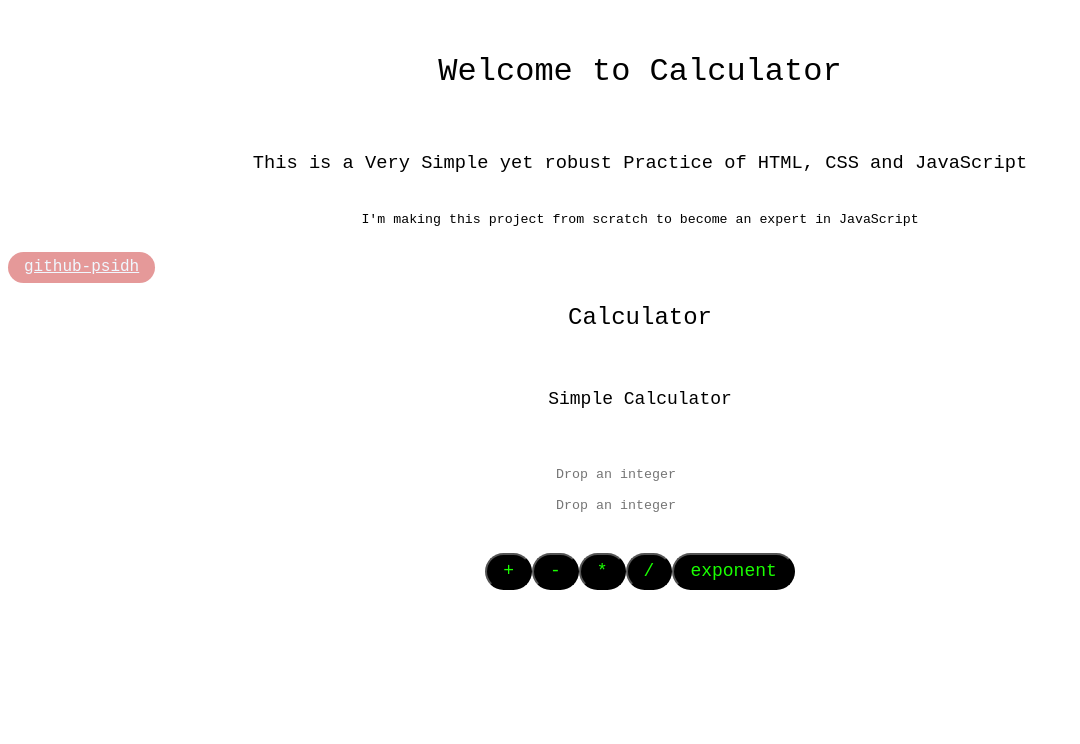
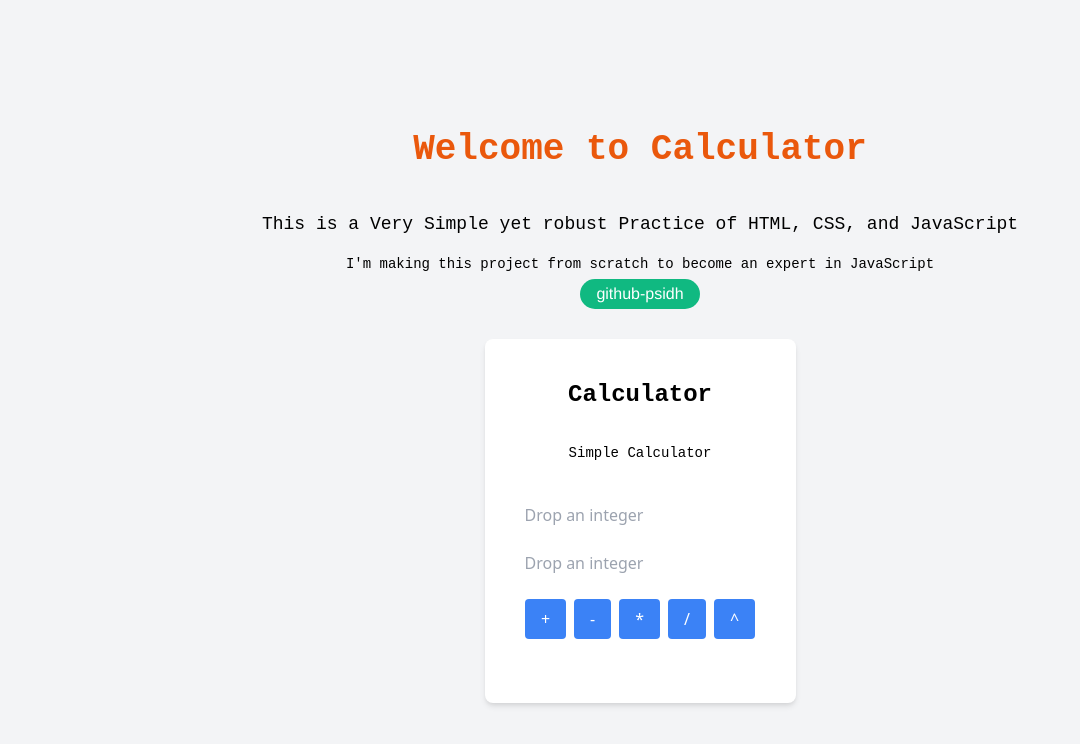
Before and after one commit to psidh/Calculator-Simple, a website: page index.html in a window 1280 px wide. Shown: the whole page, without its empty margins (0-1080 px from the left). Drawn offline with nearby package versions, Linux system fonts and the light colour scheme.

Commit message:
added tailwind framework, and gitignore for nodemodules

```diff
--- a/index.html
+++ b/index.html
@@ -5,39 +5,41 @@
     <meta http-equiv="X-UA-Compatible" content="IE=edge" />
     <meta name="viewport" content="width=device-width, initial-scale=1.0" />
     <title>Calculator</title>
-
-    <link rel="stylesheet" href="./styles.css" />
+    <link href="/dist/output.css" rel="stylesheet">
+    <link rel="stylesheet" href="https://cdn.jsdelivr.net/npm/tailwindcss@2.2.19/dist/tailwind.min.css" />
   </head>
-  <body>
+  <body class="bg-gray-100 h-screen flex flex-col items-center justify-center">
     <!-- HEAD PART -->
-    <div>
-      <h1>Welcome to Calculator</h1>
-      <h3>
-        This is a Very Simple yet robust Practice of HTML, CSS and JavaScript
+    <div class="text-center mb-8">
+      <h1 class="text-4xl font-bold text-orange-600">Welcome to Calculator</h1>
+      <h3 class="text-lg">
+        This is a Very Simple yet robust Practice of HTML, CSS, and JavaScript
       </h3>
-      <h5>
+      <h5 class="text-sm">
         I'm making this project from scratch to become an expert in JavaScript
       </h5>
-      <a href="https://www.github.com/psidh" target="_blank">github-psidh</a>
+      <a href="https://www.github.com/psidh" target="_blank" class="text-white bg-green-500 hover:bg-black rounded-full mt-3">github-psidh</a>
     </div>
 
     <!-- Calculator -->
-    <h2>Calculator</h2>
-    <h6>Simple Calculator</h6>
+    <div class="bg-white p-8 rounded-lg shadow-md">
+      <h2 class="text-2xl font-semibold mb-4">Calculator</h2>
+      <h6 class="text-sm mb-6">Simple Calculator</h6>
 
-    <div class='div1'>
-      <input id="num1" type="number" placeholder="Drop an integer" />
-      <input id="num2" type="number" placeholder="Drop an integer" />
+      <div class="flex flex-col items-center">
+        <input id="num1" type="number" placeholder="Drop an integer" class="p-2 mb-2 border border-gray-300 rounded" />
+        <input id="num2" type="number" placeholder="Drop an integer" class="p-2 mb-4 border border-gray-300 rounded" />
 
-      <div class='div2'>
-      <button id="plus" onclick="calculate('+')">+</button>
-      <button id="sub" onclick="calculate('-')">-</button>
-      <button id="multiply" onclick="calculate('*')">*</button>
-      <button id="division" onclick="calculate('/')">/</button>
-      <button id="exponent" onclick="calculate('**')">exponent</button>
+        <div class="flex space-x-2 mb-4">
+          <button id="plus" onclick="calculate('+')" class="bg-blue-500 text-white px-4 py-2 rounded">+</button>
+          <button id="sub" onclick="calculate('-')" class="bg-blue-500 text-white px-4 py-2 rounded">-</button>
+          <button id="multiply" onclick="calculate('*')" class="bg-blue-500 text-white px-4 py-2 rounded">*</button>
+          <button id="division" onclick="calculate('/')" class="bg-blue-500 text-white px-4 py-2 rounded">/</button>
+          <button id="exponent" onclick="calculate('**')" class="bg-blue-500 text-white px-4 py-2 rounded">^</button>
+        </div>
+      </div>
+      <p id="result" class="text-2xl font-bold text-blue-700"></p>
     </div>
-    </div>
-    <p id="result"></p>
 
     <script src="script.js"></script>
   </body>
--- a/styles.css
+++ b/styles.css
@@ -1,3 +1,7 @@
+@tailwind base;
+@tailwind components;
+@tailwind utilities;
+
 h1 {
   padding: 2rem;
   font-family: 'Courier New', Courier, monospace;
@@ -45,15 +49,11 @@ a {
   padding-inline: 1rem;
   padding-top: 0.4rem;
   padding-bottom: 0.4rem;
-  font-family: 'Courier New', Courier, monospace;
+  font-family:Helvetica, sans-serif;
   text-align: left;
-  font-weight: 200;
-  background: rgb(229, 153, 153);
-  border-radius: 2rem;
-  font: 200;
-  color: aliceblue;
   font-style: normal;
   text-align: center;
+  transition: 300ms;
 }
 
 button {
--- /dev/null
+++ b/tailwind.config.js
@@ -0,0 +1,10 @@
+module.exports = {
+  content: ["./src/**/*.{html,js}",
+
+  '*.{html,js}'], //like this
+
+  theme: {
+    extend: {},
+  },
+  plugins: [],
+}
```
Also changed, not shown: package.json (added, +14 -0 lines), dist/output.css (added), 2 other files.
